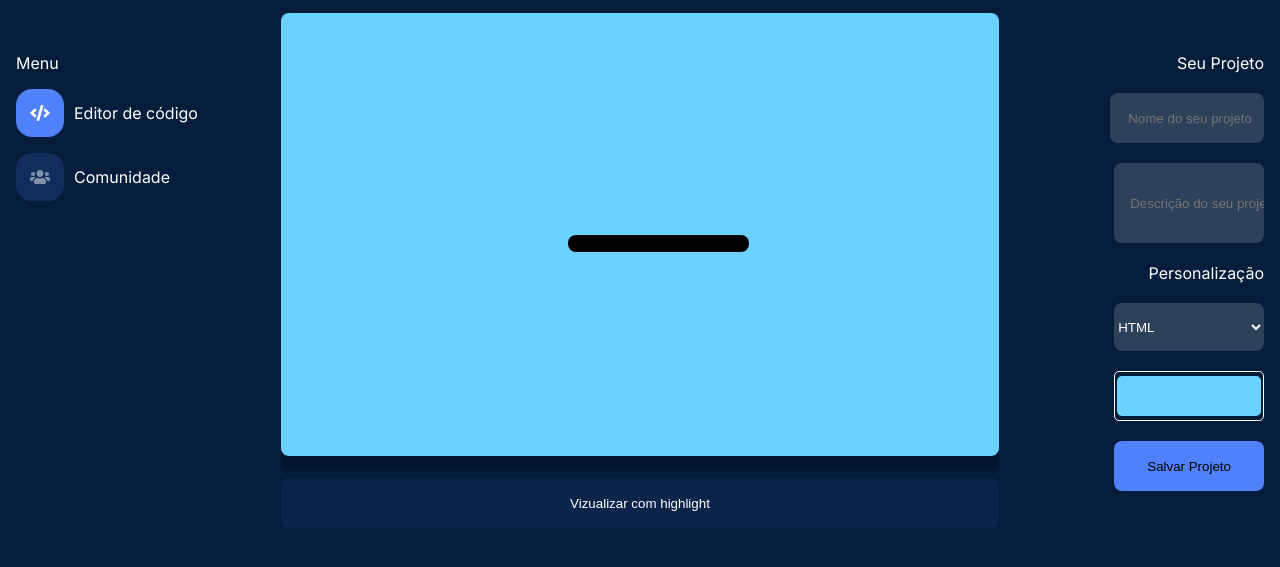
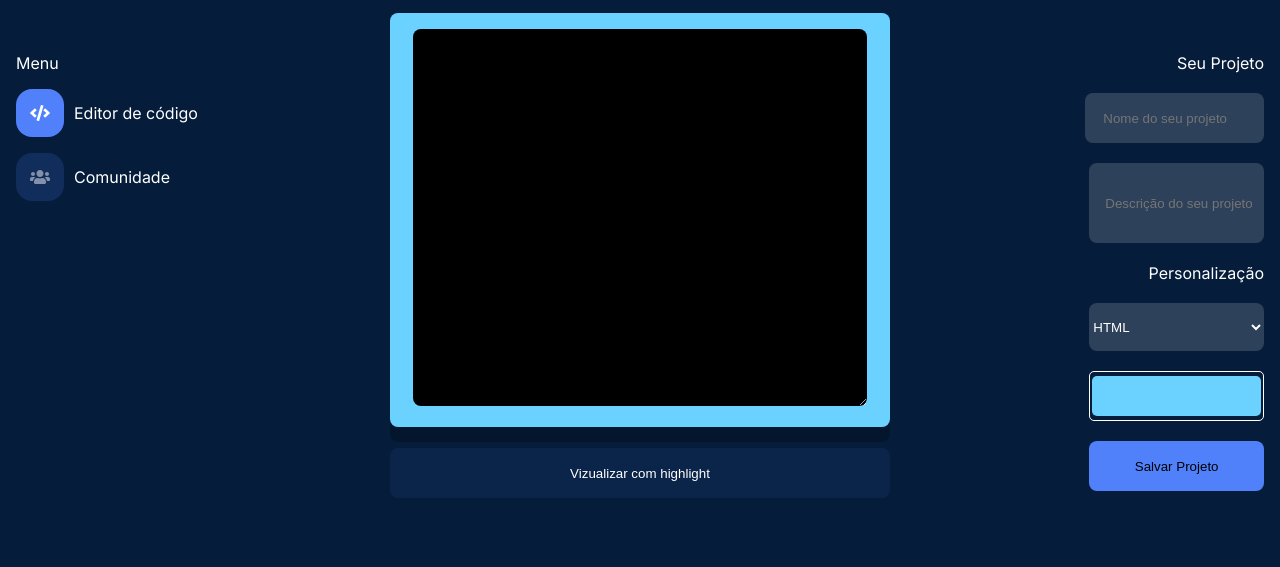
Before and after one commit to lupesii/AluraDev, a plain HTML site: page index.html in a window 1280 px wide. Shown: the part 67-634 px from the top of the page. Drawn offline with Linux system fonts and the light colour scheme.

Commit message:
Resolvido bug de tamanho na área de codação

```diff
--- a/index.html
+++ b/index.html
@@ -35,7 +35,7 @@
         </section>
 
         <section class="codigo">
-            <input type="text" class="input__codigo">
+            <textarea class="input__codigo" cols="30" rows="10"></textarea>
             <button class="botao__highlight">Vizualizar com highlight</button>
         </section>
 
--- a/style.css
+++ b/style.css
@@ -32,7 +32,7 @@ body{
 
 .principal{
     display: grid;
-    grid-template-columns: 20% 60% 20%;
-    justify-content: center;
+    grid-template-columns: 20% 40% 20%;
+    justify-content: space-between;
     margin: 1rem;
 }
--- a/styles/campo__codigo.css
+++ b/styles/campo__codigo.css
@@ -3,10 +3,12 @@
     border-radius: 8px;
     box-shadow: 0 15px rgba(0, 0, 0, 0.24);
 
-    box-sizing: border-box;
+    display: flex;
+    flex-direction: column;
+    align-items: center;
     position: relative;
-    margin: 0 2% 10% 2%;
 
+    height: 80%;
 }
 
 .input__codigo{
@@ -16,10 +18,9 @@
     border-radius: 8px;
     color: var(--cor-branco);
 
-
-    position: absolute;
-    left: 40%;
-    top: 50%;
+    margin: 1rem;
+    width: 90%;
+    height: 90%;
 }
 
 .botao__highlight{
@@ -31,7 +32,7 @@
     background-color: var(--cor-botao-highlight);
     color: var(--cor-branco);
 
-    position: relative;
+    position: absolute;
     top: 105%;
 }
 
--- a/styles/dados.css
+++ b/styles/dados.css
@@ -11,16 +11,16 @@
 }
 
 .dados__nome{
-    width: 60%;
+    width: 70%;
 }
 
 .dados__descricao{
-    width: 60%;
+    width: 70%;
     padding: 1rem 0;
 }
 
 .dados__linguagem{
-    width: 60%;
+    width: 70%;
     color: var(--cor-branco);
 }
 
@@ -31,7 +31,7 @@
     color: var(--cor-branco);
     border-radius: 5px;
     box-sizing: border-box;
-    width: 60%;
+    width: 70%;
     height: 50px;
 
     -webkit-appearance: none;
@@ -51,7 +51,7 @@
   }
 
 .dados__botao{
-    width: 60%;
+    width: 70%;
     height: 50px;
     border: none;
     border-radius: 8px;
```
